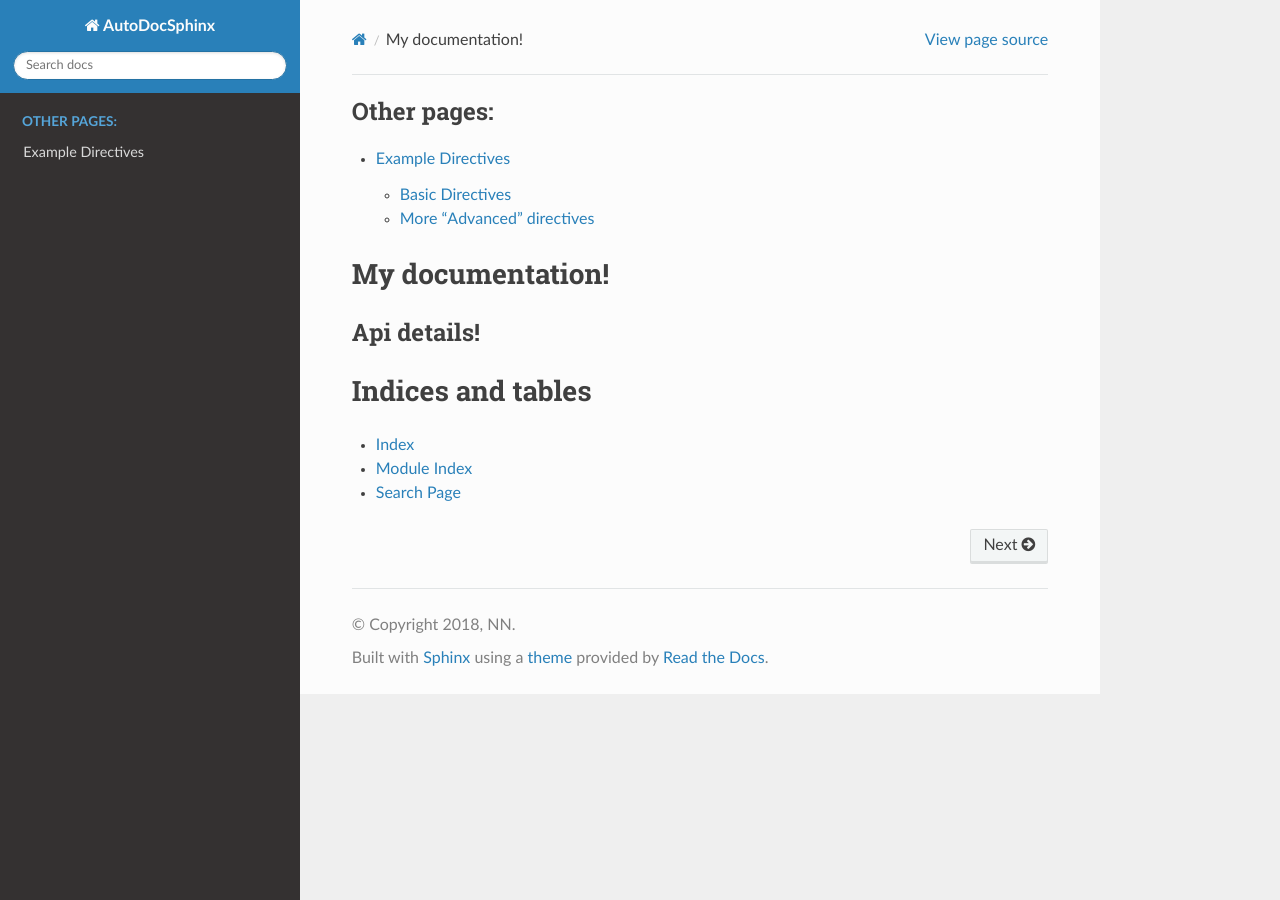
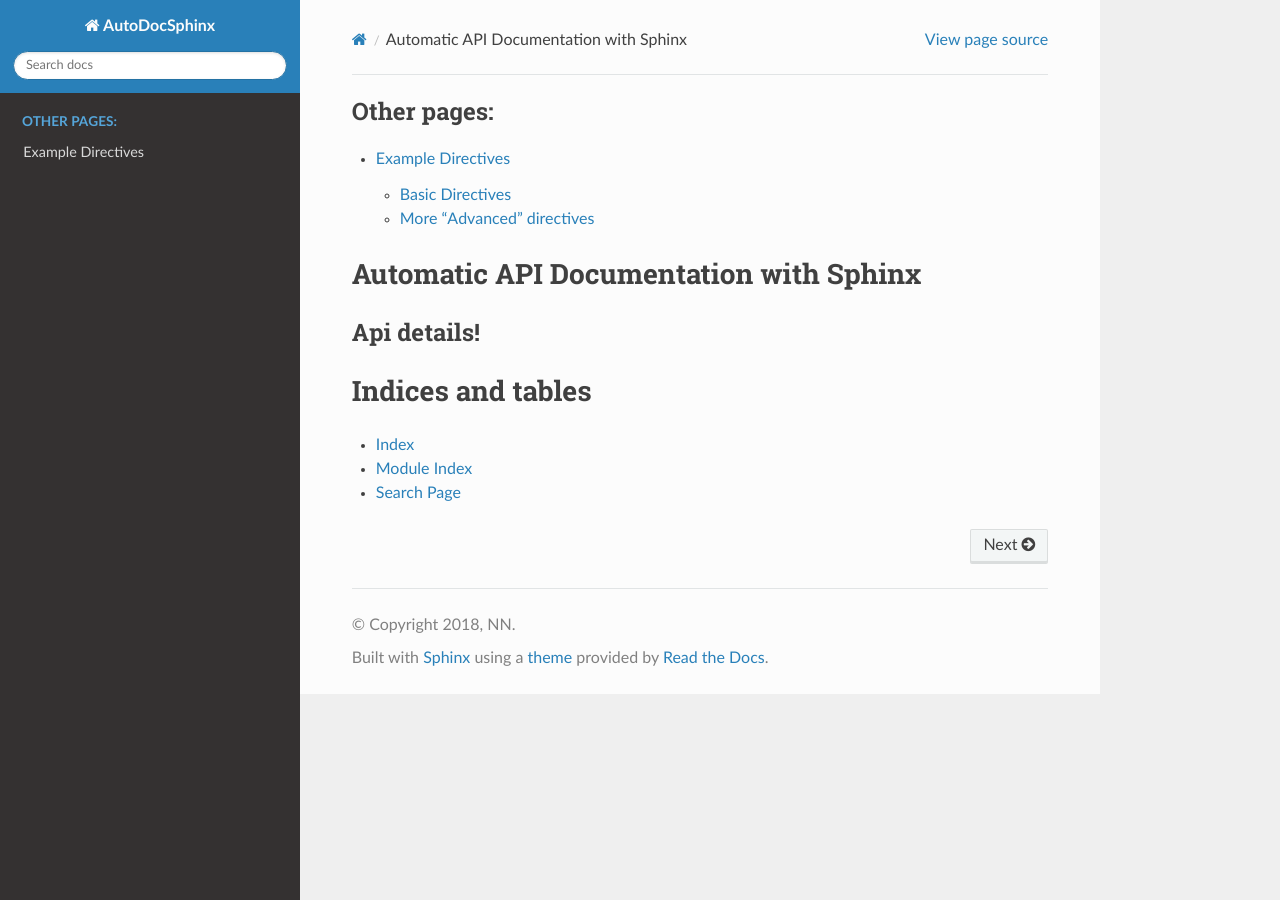
Before and after one commit to tupini07/SDE-Automatic-Documentation, a Sphinx documentation site: the page built from docs/source/index.rst, in a window 1280 px wide. Built offline with Sphinx 7.4.7 and the Read the Docs theme 2.0.0, drawn with Linux system fonts in a browser that asks for light colours.

```diff
--- a/docs/source/index.rst
+++ b/docs/source/index.rst
@@ -9,12 +9,13 @@
 
     directives_example
 
-My documentation!
+Automatic API Documentation with Sphinx
 =======================================
 
 
 .. qrefflask:: app:app
    :undoc-static:
+
 
 =======================================
 Api details!
```
Also changed, not shown: README.md (+2 -0 lines), 4 other files.
